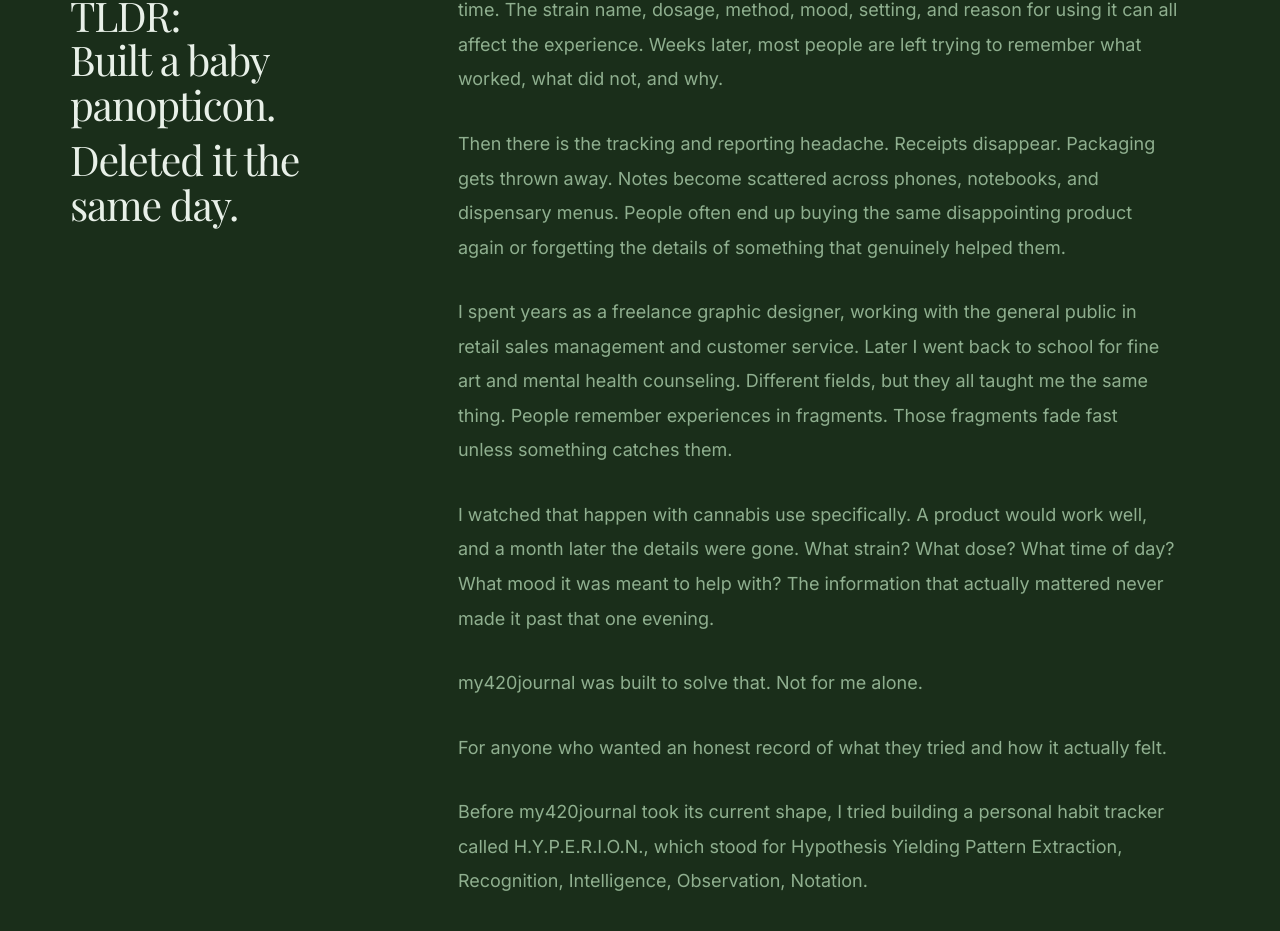
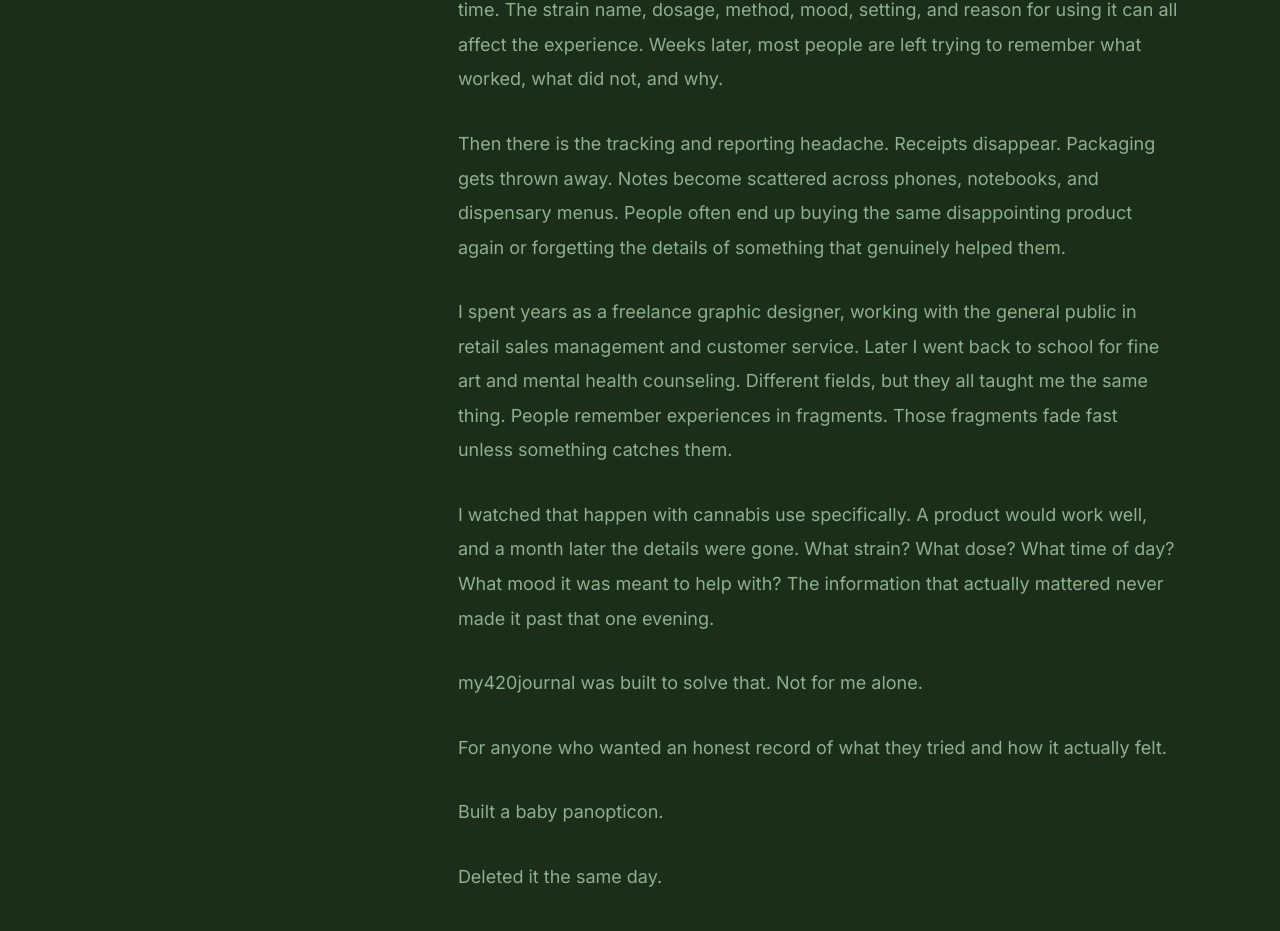
Before and after one commit to casevoiceai/my420journal-app, a React (Vite) app: page / in a window 1280 px wide. Shown: the part 3337-4268 px from the top of the page. Built offline with nearby package versions, Linux system fonts and the light colour scheme.

Commit message:
Remove TLDR side title

```diff
--- a/src/marketing/MarketingAbout.jsx
+++ b/src/marketing/MarketingAbout.jsx
@@ -53,14 +53,6 @@ export function AboutSection({ id = undefined, tone = 'base' }) {
               <h2 className="origin-story-section-title">
                 Where the idea came from
               </h2>
-              <h2 className="origin-story-section-title" style={{ marginTop: '1.1em' }}>
-                TLDR:
-                <br />
-                Built a baby panopticon.
-                <span style={{ display: 'block', marginTop: '0.28em' }}>
-                  Deleted it the same day.
-                </span>
-              </h2>
             </div>
             <div className="origin-story-copy">
               <p>
@@ -83,6 +75,12 @@ export function AboutSection({ id = undefined, tone = 'base' }) {
               </p>
               <p>
                 For anyone who wanted an honest record of what they tried and how it actually felt.
+              </p>
+              <p>
+                Built a baby panopticon.
+              </p>
+              <p>
+                Deleted it the same day.
               </p>
               <p>
                 Before my420journal took its current shape, I tried building a personal habit tracker called H.Y.P.E.R.I.O.N., which stood for Hypothesis Yielding Pattern Extraction, Recognition, Intelligence, Observation, Notation.
```
